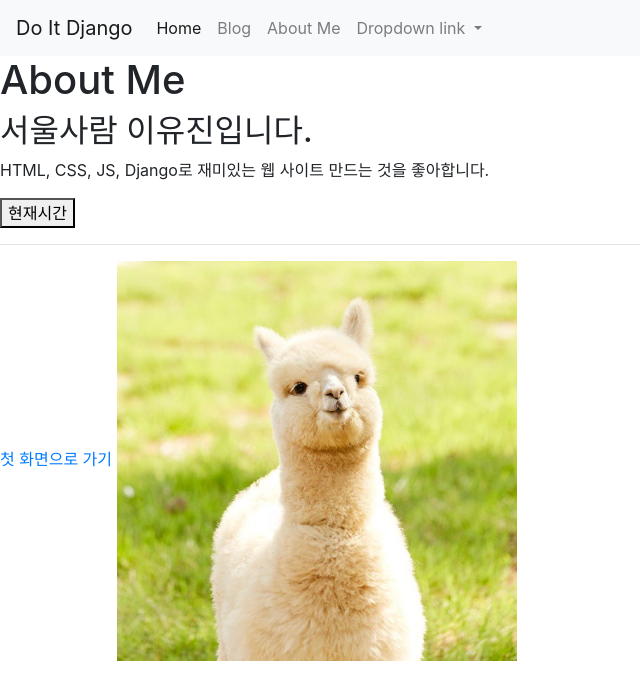
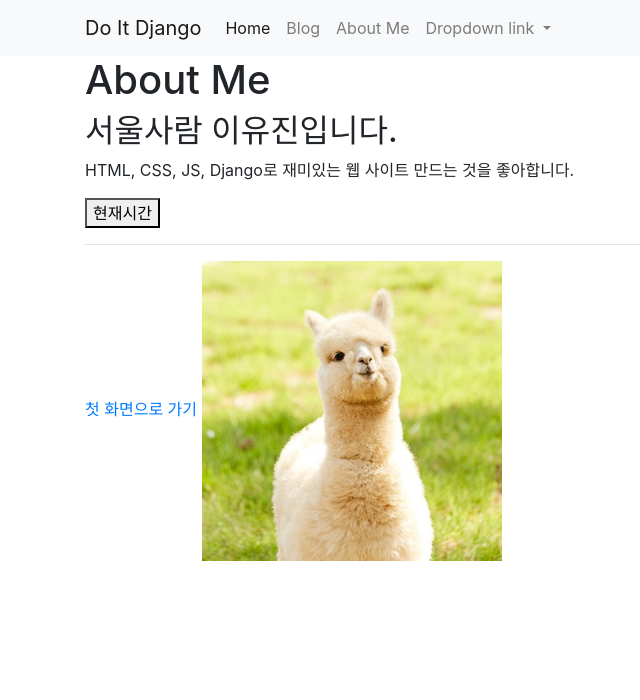
Before and after one commit to ZZZINU/Do-it---Django, a plain HTML site: page about_me.html in a window 1280 px wide. Shown: the whole page, without its empty margins (0-640 px from the left). Drawn offline with nearby package versions, Linux system fonts and the light colour scheme.

Commit message:
[04]부트스트랩 적용하기
[04-1] 부트스트랩 알아보기
container로 레이아웃 적용

```diff
--- a/about_me.html
+++ b/about_me.html
@@ -8,6 +8,7 @@
     </head>
     <body>
         <nav class="navbar navbar-expand-lg navbar-light bg-light">
+            <div class="container">
             <a class="navbar-brand" href="./index.html">Do It Django</a>
             <button class="navbar-toggler" type="button" data-toggle="collapse" data-target="#navbarNavDropdown" aria-controls="navbarNavDropdown" aria-expanded="false" aria-label="Toggle navigation">
               <span class="navbar-toggler-icon"></span>
@@ -35,8 +36,9 @@
                 </li>
               </ul>
             </div>
+            </div>
           </nav>
-
+    <div class="container">
         <h1>About Me</h1>
         <h2>서울사람 이유진입니다.</h2>
         <p>HTML, CSS, JS, Django로 재미있는 웹 사이트 만드는 것을 좋아합니다. </p>
@@ -45,7 +47,9 @@
         <hr />
 
         <a href="index.html">첫 화면으로 가기</a>
-        <img src="./images/hi.jpg" height="400px">
+        <img src="./images/hi.jpg" height="300px">
+
+    </div>
 
         <script src="https://code.jquery.com/jquery-3.5.1.slim.min.js" integrity="sha384-DfXdz2htPH0lsSSs5nCTpuj/zy4C+OGpamoFVy38MVBnE+IbbVYUew+OrCXaRkfj" crossorigin="anonymous"></script>
         <script src="https://cdn.jsdelivr.net/npm/popper.js@1.16.1/dist/umd/popper.min.js" integrity="sha384-9/reFTGAW83EW2RDu2S0VKaIzap3H66lZH81PoYlFhbGU+6BZp6G7niu735Sk7lN" crossorigin="anonymous"></script>
```
